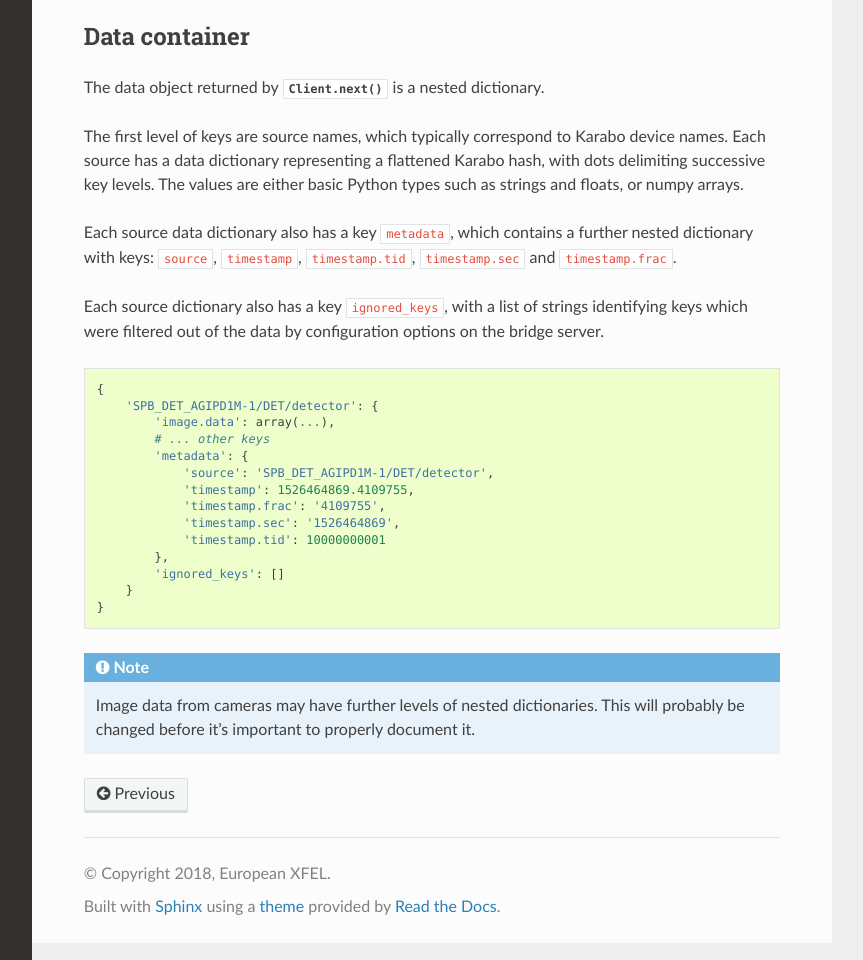
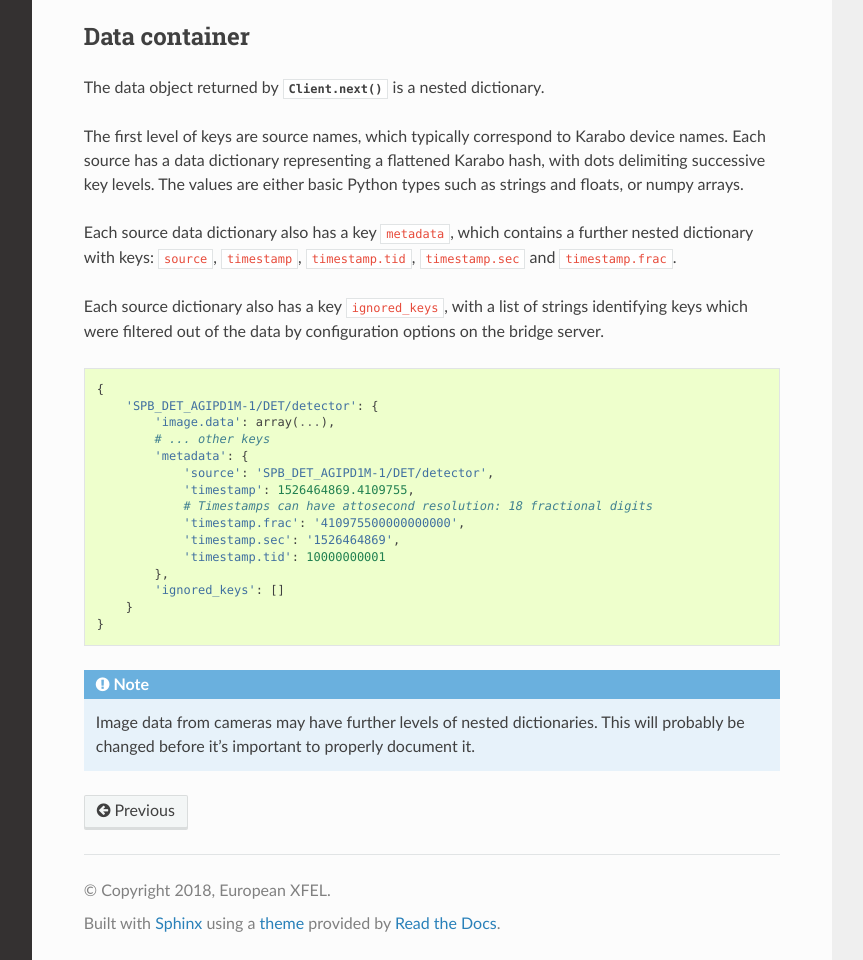
Before and after one commit to European-XFEL/karabo-bridge-py, a Sphinx documentation site: the page built from docs/py-client.rst, in a window 1280 px wide and 1297 px high, cut to the strip 337-1297 px from the top of the window. Shown: the whole strip, without its empty margins (268-1131 px from the left). Built offline with Sphinx 7.4.7 and the Read the Docs theme 2.0.0, drawn with Linux system fonts in a browser that asks for light colours.

Commit message:
Fix timestamp.frac resolution

```diff
--- a/docs/protocol.rst
+++ b/docs/protocol.rst
@@ -48,7 +48,7 @@ options on the bridge server.
             'metadata': {
                 'source': 'SPB_DET_AGIPD1M-1/DET/detector',
                 'timestamp': 1526464869.4109755,
-                'timestamp.frac': '4109755',
+                'timestamp.frac': '410975500000000000',
                 'timestamp.sec': '1526464869',
                 'timestamp.tid': 10000000001
             },
--- a/docs/py-client.rst
+++ b/docs/py-client.rst
@@ -38,7 +38,8 @@ options on the bridge server.
             'metadata': {
                 'source': 'SPB_DET_AGIPD1M-1/DET/detector',
                 'timestamp': 1526464869.4109755,
-                'timestamp.frac': '4109755',
+                # Timestamps can have attosecond resolution: 18 fractional digits
+                'timestamp.frac': '410975500000000000',
                 'timestamp.sec': '1526464869',
                 'timestamp.tid': 10000000001
             },
```
Also changed, not shown: 1 other file.
